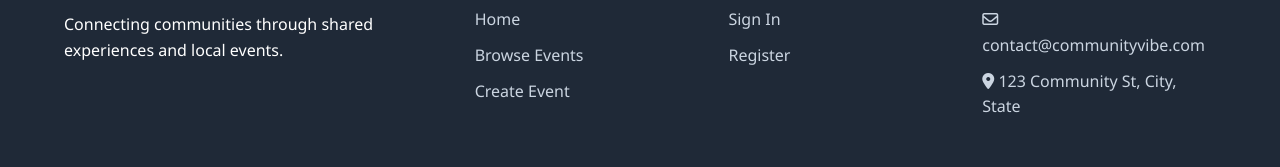
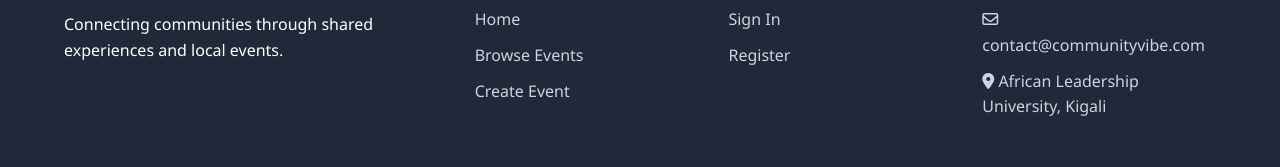
Before and after one commit to YinkaAjao/Community-Event-Tracker, a website: page frontend/create-event.html in a window 1280 px wide. Shown: the part 1246-1413 px from the top of the page. Drawn offline with Linux system fonts and the light colour scheme; no server answers.

Commit message:
Task done

```diff
--- a/frontend/create-event.html
+++ b/frontend/create-event.html
@@ -134,7 +134,7 @@
                     <ul>
                         <li><a href="mailto:contact@communityvibe.com"><i class="far fa-envelope"></i>
                                 contact@communityvibe.com</a></li>
-                        <li><a href="#"><i class="fas fa-map-marker-alt"></i> 123 Community St, City, State</a></li>
+                        <li><a href="#"><i class="fas fa-map-marker-alt"></i> African Leadership University, Kigali</a></li>
                     </ul>
                 </div>
             </div>
```
Also changed, not shown: frontend/event-details.html (+1 -1 lines), frontend/events.html (+1 -1 lines), frontend/index.html (+1 -1 lines), frontend/login.html (+1 -1 lines), frontend/signup.html (+1 -1 lines).
